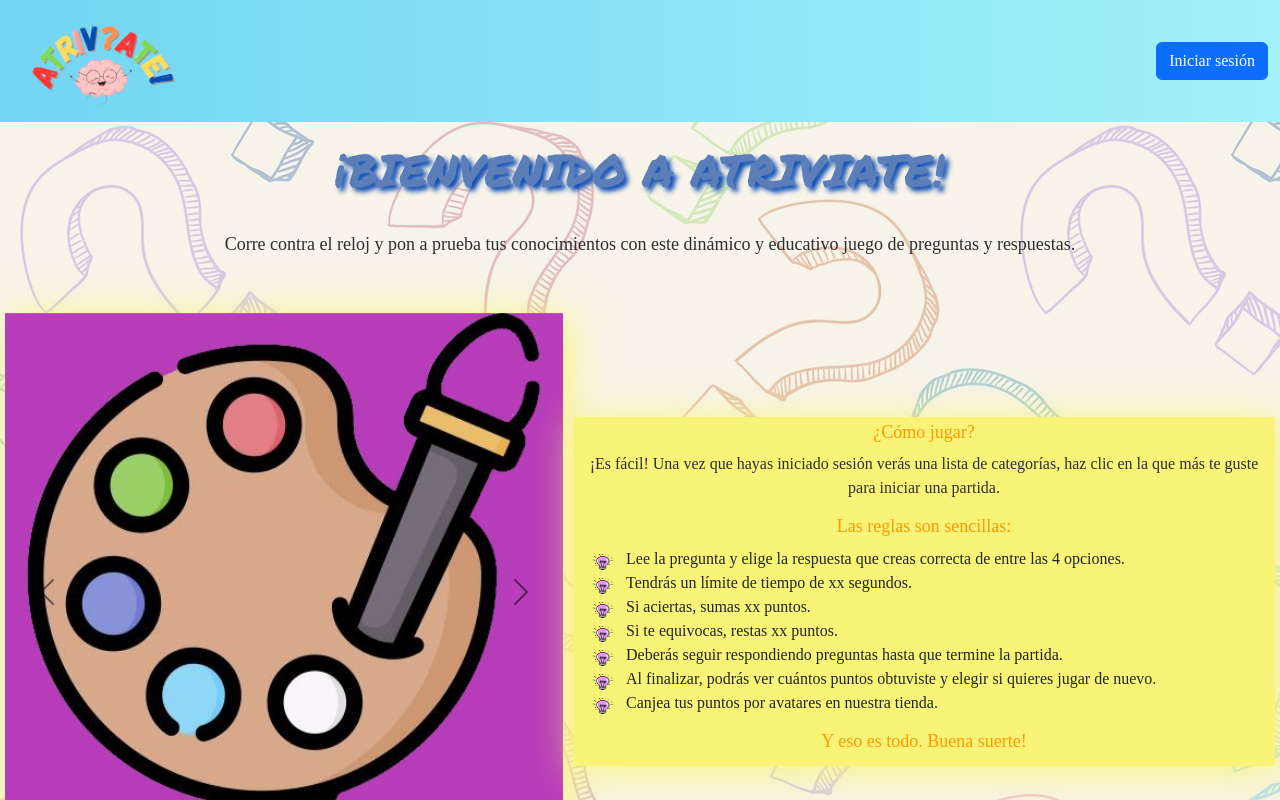
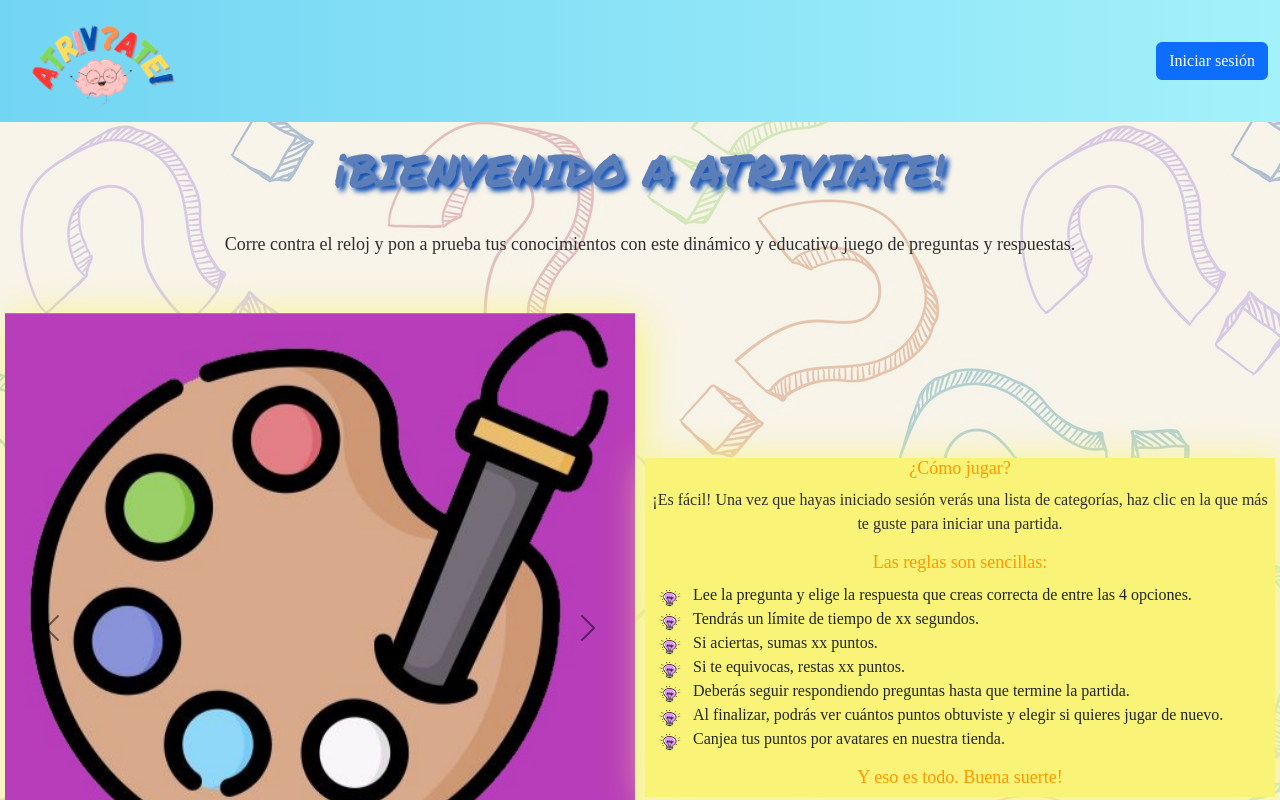
Before and after one commit to GuadalupeLippo/juego-Trivia, a React (Create React App) app in the folder trivia-front/: page / in a window 1280 px wide. Shown: the top 800 px of the page. Built offline with nearby package versions, Linux system fonts and the light colour scheme; a web font is replaced by a local one.

Commit message:
rules y carrusel tamaños

```diff
--- a/trivia-front/src/components/carrousel/carrousel.css
+++ b/trivia-front/src/components/carrousel/carrousel.css
@@ -1,7 +1,7 @@
 
 .carousel{
    justify-content: center;
-   width: 80%;
+   width: 100%;
   background-color: #f1ebcb71;
    display: flex;
    position: relative;
--- a/trivia-front/src/components/rules/rules.css
+++ b/trivia-front/src/components/rules/rules.css
@@ -2,10 +2,11 @@
     background-color: #F9F477;
     float: left;
     text-align: center;
-    padding: 5px;
+    /* padding: 5px; */
     align-items: center;
     filter: drop-shadow(5px 5px 21px  #F9F477);
-    width: 100%; /* Asegurar que use todo el ancho disponible */
+    width: 100%;
+    height: 100%;
     margin: 75px auto;
 }
 
```
